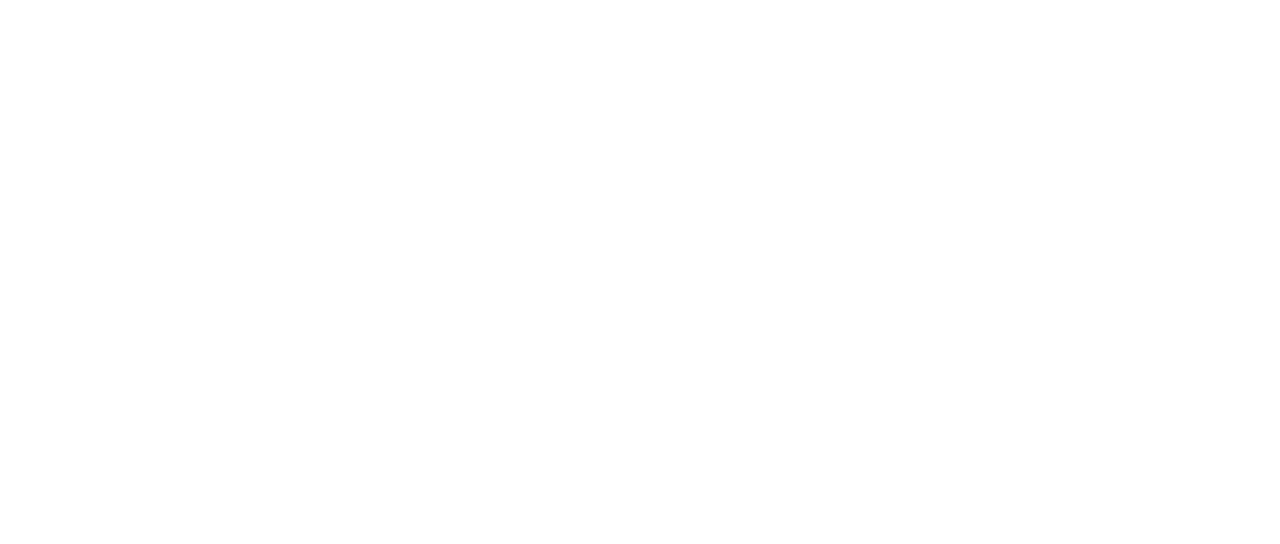
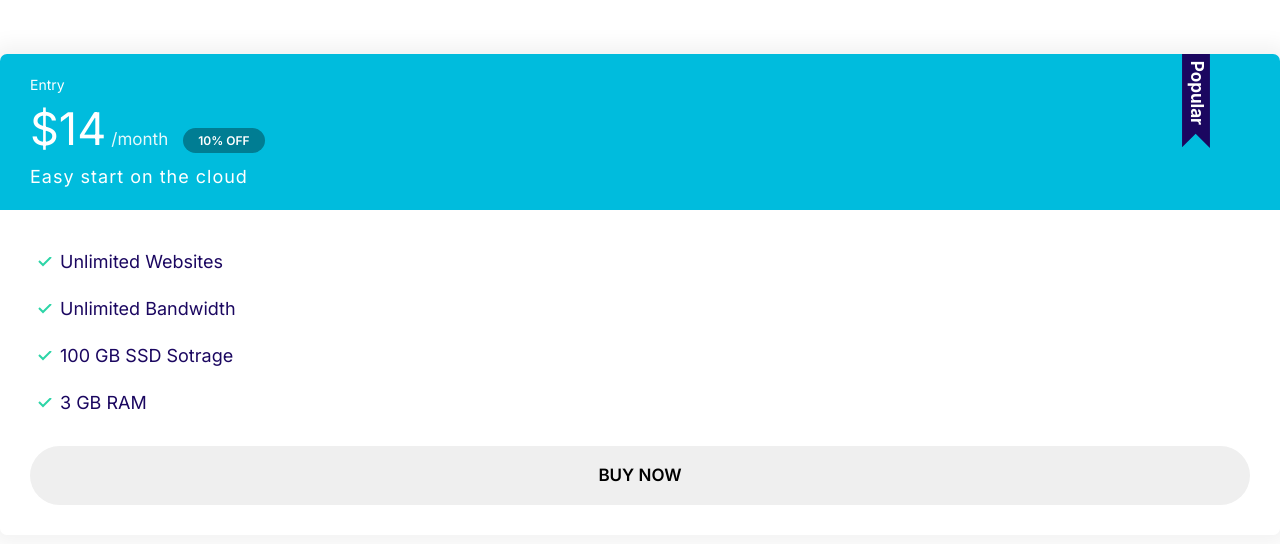
Before and after one commit to MohamedTahaCS/Hoster, a plain HTML site: page index.html in a window 1280 px wide. Drawn offline with Linux system fonts and the light colour scheme.

Commit message:
Added popular badge.

```diff
--- a/css/styles.css
+++ b/css/styles.css
@@ -337,6 +337,19 @@ a {
     margin-bottom: 2rem;
 }
 
+.plan--popular .card__header {
+    position: relative;
+}
+
+.plan--popular .card__header::before{
+    content: url(/images/popular.svg);
+    display: inline-block;
+    width: 40px;
+    position: absolute;
+    top: -6px;
+    right: 5%;
+}
+
 @media screen and (min-width: 1024px) {
     .plan__name {
         font-size: 1.4rem;
--- a/index.html
+++ b/index.html
@@ -15,6 +15,27 @@
         <link rel="stylesheet" href="css/styles.css" />
     </head>
     <body>
+        <br><br>
+        <div class="plan plan--popular">
+            <div class="card card--secondary">
+                <header class="card__header">
+                    <h3 class="plan__name">Entry</h3>
+                    <span class="plan__price">$14</span>
+                    <span class="plan__billing-cycle">/month</span>
+                    <span class="badge badge--secondary badge--small">10% off</span>
+                    <span class="plan__description">Easy start on the cloud</span>
+                </header>
+                <div class="card__body">
+                    <ul class="list list--tick">
+                        <li class="list__item">Unlimited Websites</li>
+                        <li class="list__item">Unlimited Bandwidth</li>
+                        <li class="list__item">100 GB SSD Sotrage</li>
+                        <li class="list__item">3 GB RAM</li>
+                    </ul>
+                    <button class="btn btn--outline btn--block">Buy Now</button>
+                </div>
+            </div>
+        </div>
 
     </body>
 </html>
```
Also changed, not shown: components/plans.html (+1 -1 lines), images/popular.svg (added).
